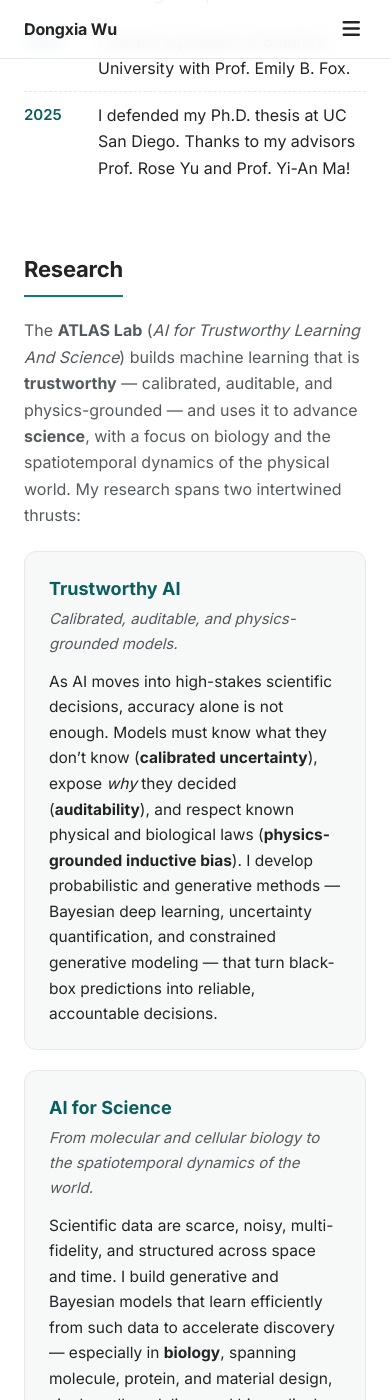
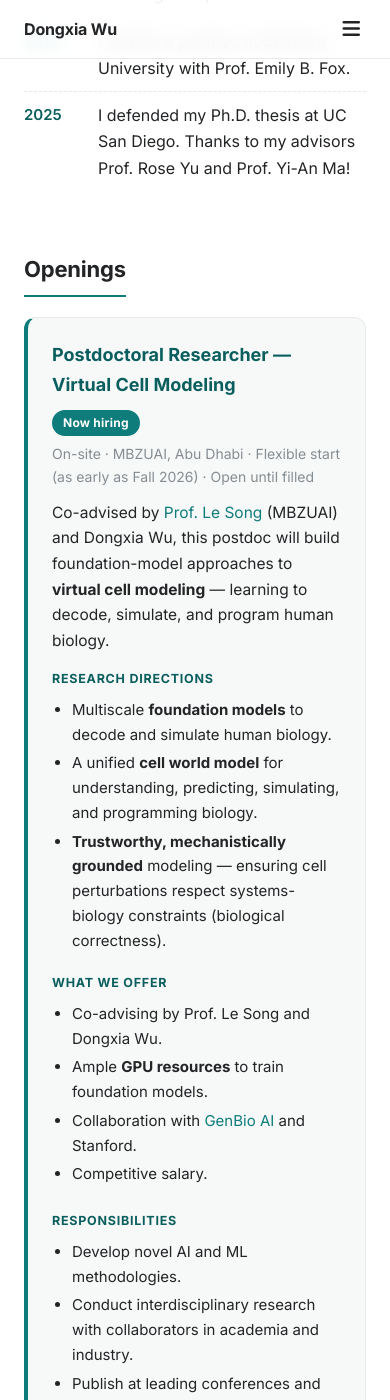
Before and after one commit to DongxiaW/dongxiaw.github.io, a Jekyll site: the page built from index.html, in a window 390 px wide and 1400 px high, scrolled down 2406 px. Built offline with Jekyll 4.4.1, drawn with Linux system fonts in a browser that asks for light colours; some of the changed text lies outside the part shown.

Commit message:
Add Openings section with postdoc posting (Virtual Cell Modeling)
New top-level 'Openings' section (nav entry after News) featuring an
on-site postdoc position co-advised with Prof. Le Song (MBZUAI):
research directions, what we offer, responsibilities, qualifications,
and how to apply. Data-driven via openings.positions in _data/data.yml.

Co-Authored-By: Claude Opus 4.8 <noreply@anthropic.com>

```diff
--- a/_data/data.yml
+++ b/_data/data.yml
@@ -66,6 +66,41 @@ news:
     text: "I started a postdoc at Stanford University with Prof. Emily B. Fox."
   - date: 2025
     text: "I defended my Ph.D. thesis at UC San Diego. Thanks to my advisors Prof. Rose Yu and Prof. Yi-An Ma!"
+
+# ----------------------------------------------------------------------
+# Open positions (data-driven; add more entries under `positions`)
+# ----------------------------------------------------------------------
+openings:
+  positions:
+    - title: Postdoctoral Researcher — Virtual Cell Modeling
+      badge: Now hiring
+      meta: On-site · MBZUAI, Abu Dhabi · Flexible start (as early as Fall 2026) · Open until filled
+      summary: |
+        Co-advised by [Prof. Le Song](https://dasongle.github.io/) (MBZUAI) and Dongxia Wu, this postdoc
+        will build foundation-model approaches to **virtual cell modeling** — learning to decode, simulate,
+        and program human biology.
+      directions:
+        - Multiscale **foundation models** to decode and simulate human biology.
+        - A unified **cell world model** for understanding, predicting, simulating, and programming biology.
+        - "**Trustworthy, mechanistically grounded** modeling — ensuring cell perturbations respect systems-biology constraints (biological correctness)."
+      offer:
+        - Co-advising by Prof. Le Song and Dongxia Wu.
+        - Ample **GPU resources** to train foundation models.
+        - Collaboration with [GenBio AI](https://genbio.ai/) and Stanford.
+        - Competitive salary.
+      responsibilities:
+        - Develop novel AI and ML methodologies.
+        - Conduct interdisciplinary research with collaborators in academia and industry.
+        - Publish at leading conferences and journals.
+        - Guide junior students in their research.
+      qualifications:
+        - Ph.D. in Computer Science, Computational Biology, AI/ML, Statistics, or a closely related field.
+        - Strong AI-for-biology background, with a publication record at leading venues (ICML, NeurIPS, ICLR, CVPR, …) and journals (e.g., Nature-family).
+        - Strong collaborative, verbal, and written communication skills.
+      apply: |
+        To apply, email your **CV**, a brief **research statement**, and **2–3 references** to
+        **Dongxia [dot] Wu [at] mbzuai [dot] ac [dot] ae** with the subject line
+        **Postdoc — Virtual Cell Modeling**.
 
 # ----------------------------------------------------------------------
 # Research interests (each thrust has a tagline + motivation)
--- a/_includes/navbar.html
+++ b/_includes/navbar.html
@@ -7,6 +7,7 @@
     <ul class="navbar-links" id="nav-links">
       <li><a href="#about">About</a></li>
       <li><a href="#news">News</a></li>
+      <li><a href="#openings">Openings</a></li>
       <li><a href="#research">Research</a></li>
       <li><a href="#students">Students</a></li>
       <li><a href="#publications">Publications</a></li>
--- /dev/null
+++ b/_includes/openings.html
@@ -0,0 +1,47 @@
+{% assign openings = site.data.data.openings %}
+{% if openings and openings.positions %}
+<section class="section" id="openings">
+  <h2 class="section-title">Openings</h2>
+
+  {% for pos in openings.positions %}
+  <article class="opening">
+    <div class="opening-head">
+      <h3 class="opening-title">{{ pos.title }}</h3>
+      {% if pos.badge %}<span class="opening-badge">{{ pos.badge }}</span>{% endif %}
+    </div>
+    {% if pos.meta %}<p class="opening-meta">{{ pos.meta }}</p>{% endif %}
+    {% if pos.summary %}<div class="opening-summary">{{ pos.summary | markdownify }}</div>{% endif %}
+
+    {% if pos.directions %}
+    <div class="opening-block">
+      <h4>Research directions</h4>
+      <ul>{% for d in pos.directions %}<li>{{ d | markdownify | remove: '<p>' | remove: '</p>' }}</li>{% endfor %}</ul>
+    </div>
+    {% endif %}
+
+    <div class="opening-grid">
+      {% if pos.offer %}
+      <div class="opening-block">
+        <h4>What we offer</h4>
+        <ul>{% for o in pos.offer %}<li>{{ o | markdownify | remove: '<p>' | remove: '</p>' }}</li>{% endfor %}</ul>
+      </div>
+      {% endif %}
+      {% if pos.responsibilities %}
+      <div class="opening-block">
+        <h4>Responsibilities</h4>
+        <ul>{% for r in pos.responsibilities %}<li>{{ r | markdownify | remove: '<p>' | remove: '</p>' }}</li>{% endfor %}</ul>
+      </div>
+      {% endif %}
+      {% if pos.qualifications %}
+      <div class="opening-block">
+        <h4>Qualifications</h4>
+        <ul>{% for q in pos.qualifications %}<li>{{ q | markdownify | remove: '<p>' | remove: '</p>' }}</li>{% endfor %}</ul>
+      </div>
+      {% endif %}
+    </div>
+
+    {% if pos.apply %}<div class="opening-apply">{{ pos.apply | markdownify }}</div>{% endif %}
+  </article>
+  {% endfor %}
+</section>
+{% endif %}
--- a/_includes/scripts.html
+++ b/_includes/scripts.html
@@ -23,7 +23,7 @@
     });
 
     // Highlight the nav link for the section currently in view.
-    var sections = ['about', 'news', 'research', 'students', 'publications']
+    var sections = ['about', 'news', 'openings', 'research', 'students', 'publications']
       .map(function (id) { return document.getElementById(id); })
       .filter(Boolean);
 
--- a/assets/css/main.scss
+++ b/assets/css/main.scss
@@ -315,6 +315,75 @@ p { margin: 0 0 1em; }
 }
 .apply-note p:last-child { margin-bottom: 0; }
 
+/* ============================================================
+   Openings
+   ============================================================ */
+.opening {
+  border: 1px solid var(--border);
+  border-left: 4px solid var(--accent);
+  border-radius: var(--radius);
+  background: var(--bg-soft);
+  padding: 22px 24px;
+}
+.opening + .opening { margin-top: 18px; }
+.opening-head {
+  display: flex;
+  align-items: center;
+  flex-wrap: wrap;
+  gap: 10px 12px;
+}
+.opening-title {
+  font-size: 18px;
+  font-weight: 700;
+  color: var(--accent-dark);
+  margin: 0;
+}
+.opening-badge {
+  font-size: 12px;
+  font-weight: 700;
+  letter-spacing: .02em;
+  color: #fff;
+  background: var(--accent);
+  border-radius: 20px;
+  padding: 3px 11px;
+}
+.opening-meta {
+  color: var(--text-faint);
+  font-size: 14px;
+  margin: 6px 0 0;
+}
+.opening-summary { font-size: 15.5px; margin-top: 12px; }
+.opening-summary p:last-child { margin-bottom: 0; }
+.opening-block { margin-top: 16px; }
+.opening-block h4 {
+  font-size: 12.5px;
+  font-weight: 700;
+  letter-spacing: .06em;
+  text-transform: uppercase;
+  color: var(--accent-dark);
+  margin: 0 0 8px;
+}
+.opening-block ul {
+  margin: 0;
+  padding-left: 20px;
+  font-size: 15px;
+  color: var(--text);
+}
+.opening-block li { margin-bottom: 4px; }
+.opening-grid {
+  display: grid;
+  grid-template-columns: 1fr 1fr;
+  gap: 4px 28px;
+}
+.opening-apply {
+  margin-top: 18px;
+  padding: 14px 18px;
+  background: var(--accent-soft);
+  border-radius: var(--radius);
+  font-size: 15px;
+}
+.opening-apply p:last-child { margin-bottom: 0; }
+
 /* Mentoring subsection */
 .subsection-title {
   font-size: 18px;
@@ -438,6 +507,7 @@ p { margin: 0 0 1em; }
 
   .research-grid { grid-template-columns: 1fr; }
   .areas-list { grid-template-columns: 1fr; }
+  .opening-grid { grid-template-columns: 1fr; gap: 4px; }
 
   .mentee-item { flex-direction: column; gap: 2px; }
   .mentee-years { flex-basis: auto; }
--- a/index.html
+++ b/index.html
@@ -4,6 +4,7 @@ layout: default
 
 {% include header.html %}
 {% include news.html %}
+{% include openings.html %}
 {% include research.html %}
 {% include students.html %}
 {% include publications.html %}
```
